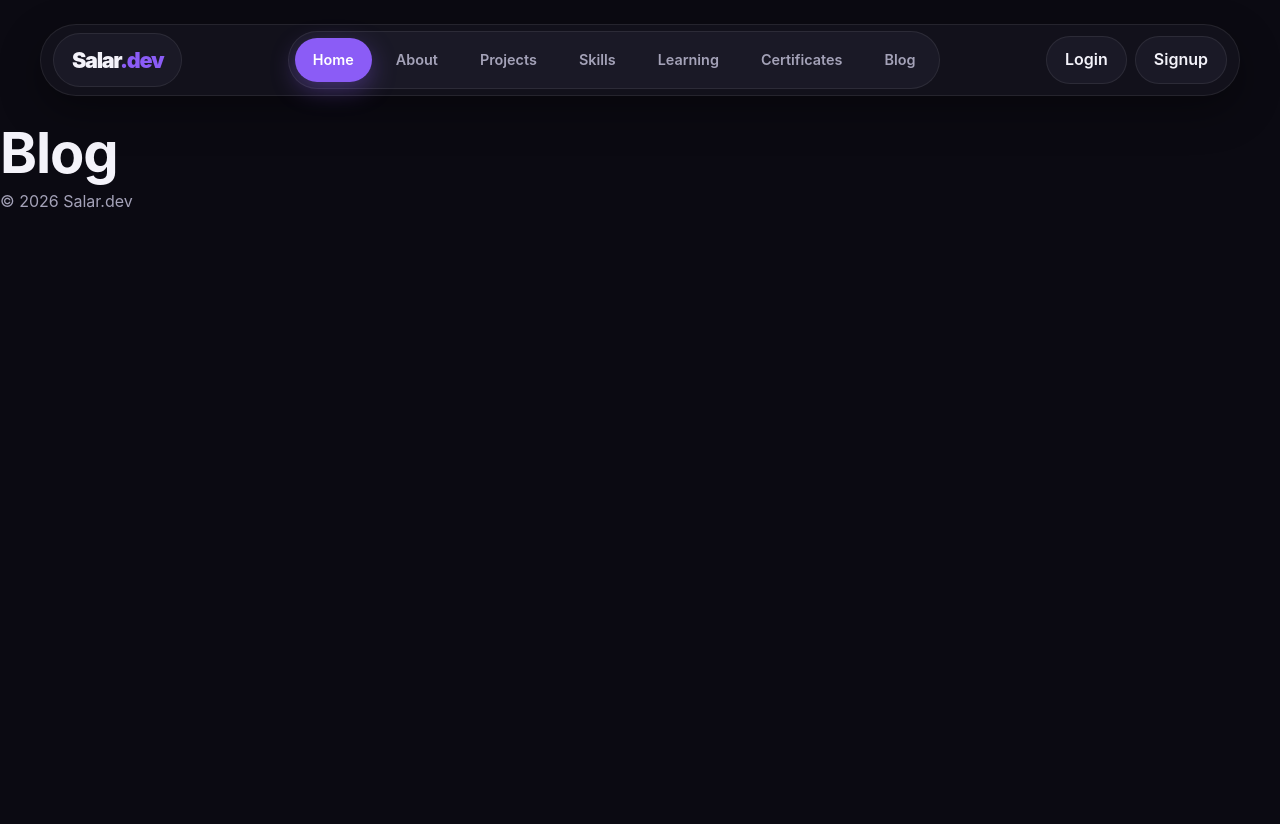
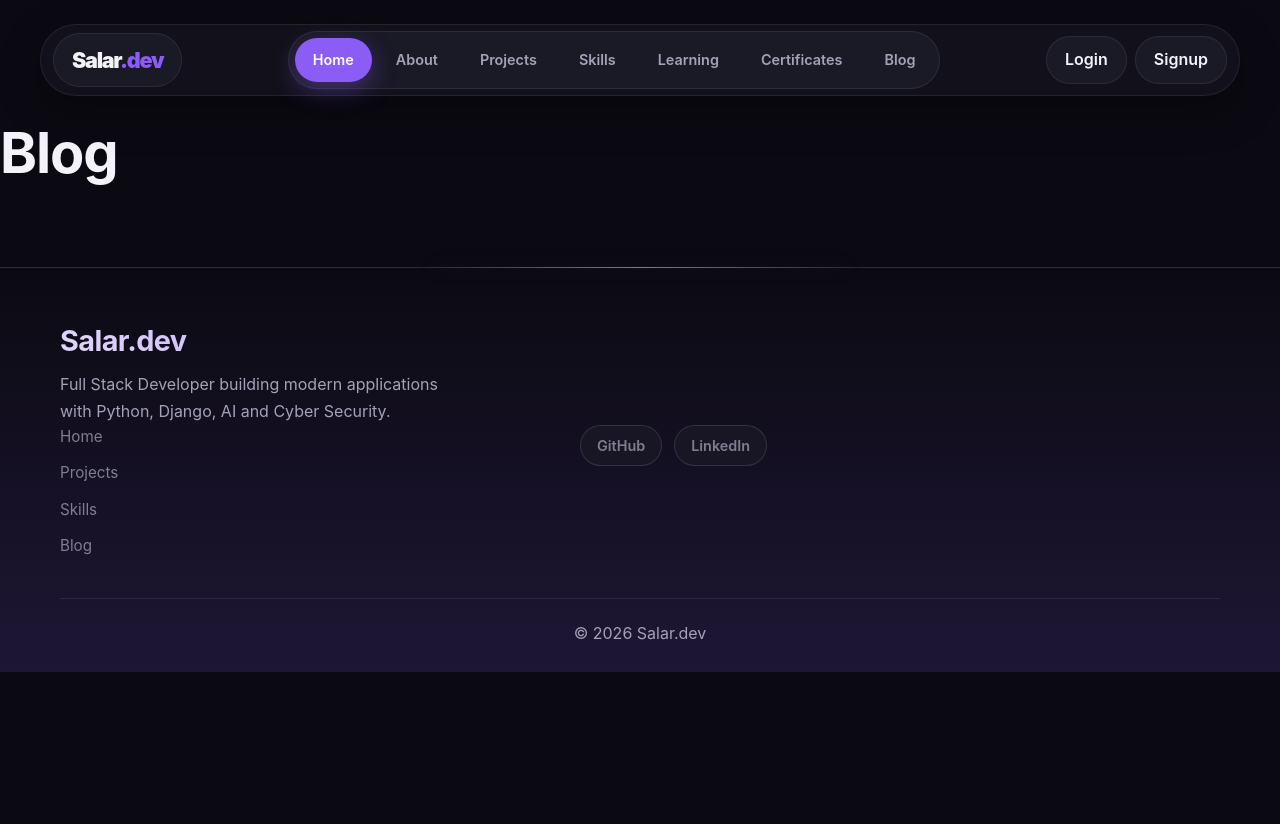
Before and after one commit to salarrahimi138-dotcom/salar-dev, a Django app: page /blog/ in a window 1280 px wide. Run offline with Django 5.2, Linux system fonts and the light colour scheme; data that the repository does not hold is empty.

```diff
--- a/core/templates/core/about.html
+++ b/core/templates/core/about.html
@@ -1,4 +1,5 @@
 {% extends "base.html" %}
+{% load static %}
 {% block content %}
     <h1>About My</h1>
 {% endblock %}
--- a/core/templates/core/blog.html
+++ b/core/templates/core/blog.html
@@ -1,4 +1,5 @@
 {% extends "base.html" %}
+{% load static %}
 
 {% block content %}
 
--- a/core/templates/core/certificates.html
+++ b/core/templates/core/certificates.html
@@ -1,4 +1,5 @@
 {% extends "base.html" %}
+{% load static %}
 
 {% block content %}
 
--- a/core/templates/core/learning.html
+++ b/core/templates/core/learning.html
@@ -1,4 +1,5 @@
 {% extends "base.html" %}
+{% load static %}
 
 {% block content %}
 
--- a/core/templates/core/projects.html
+++ b/core/templates/core/projects.html
@@ -1,4 +1,5 @@
 {% extends "base.html" %}
+{% load static %}
 
 {% block content %}
 <h1>My Projects</h1>
--- a/core/templates/core/skills.html
+++ b/core/templates/core/skills.html
@@ -1,4 +1,5 @@
 {% extends "base.html" %}
+{% load static %}
 {% block content %}
 {% for skill in skills %}
     <h3>{{skill.name}}</h3>
--- a/static/css/style.css
+++ b/static/css/style.css
@@ -441,6 +441,10 @@ button.star-border {
     transform: scale(.94);
 }
 
+.tilt-btn--instagram::before {
+    background: linear-gradient(45deg, #f09433 0%, #e6683c 25%, #dc2743 50%, #cc2366 75%, #bc1888 100%);
+}
+
 .icon-3d {
     width: 120px;
     height: 120px;
@@ -1292,7 +1296,7 @@ button.star-border {
 
     --logoloop-gap: 32px;
     --logoloop-logoHeight: 28px;
-    --logoloop-fadeColorAuto: #ffffff;
+    --logoloop-fadeColorAuto: var(--color-bg);
 }
 
 .logoloop--vertical {
@@ -1303,12 +1307,6 @@ button.star-border {
 .logoloop--scale-hover {
     padding-top: calc(var(--logoloop-logoHeight) * 0.1);
     padding-bottom: calc(var(--logoloop-logoHeight) * 0.1);
-}
-
-@media (prefers-color-scheme: dark) {
-    .logoloop {
-        --logoloop-fadeColorAuto: #0b0b0b;
-    }
 }
 
 .logoloop__track {
@@ -1359,6 +1357,12 @@ button.star-border {
 .logoloop__node {
     display: inline-flex;
     align-items: center;
+    color: var(--color-muted);
+    transition: color var(--transition);
+}
+
+.logoloop__item:hover .logoloop__node {
+    color: var(--color-primary);
 }
 
 .logoloop__item img {
@@ -2380,24 +2384,55 @@ button.star-border {
 }
 
 .footer-container {
+
     padding-left: 2rem;
     padding-right: 2rem;
     padding-bottom: 2rem;
-}
+
+}
+
 
 .footer-nav {
+
     margin-top: 2.5rem;
-    display: flex;
-}
+
+    display: flex;
+
+    align-items: center;
+
+    gap: 25px;
+
+}
+
 
 .footer-nav.spread {
+
     justify-content: space-between;
-}
+
+}
+
 
 .footer-nav.end {
+
     justify-content: flex-end;
-}
-
+
+}
+
+
+.footer-nav a {
+
+    opacity: .75;
+
+    transition: .3s ease;
+
+}
+
+
+.footer-nav a:hover {
+
+    opacity: 1;
+
+}
 .back-button {
     transition: all 350ms;
     border-radius: 0.25rem;
@@ -3162,19 +3197,6 @@ button.star-border {
     to { background-position: -50% 0; }
 }
 
-.hero-card {
-    width: 320px;
-    height: 260px;
-
-    display: flex;
-    flex-direction: column;
-    justify-content: center;
-    align-items: center;
-
-    text-align: center;
-
-    animation: floating 4s ease-in-out infinite;
-}
 
 .hero-card {
     width: 360px;
@@ -3670,3 +3692,158 @@ button.star-border {
     }
 
 }
+
+
+.footer {
+    position: relative;
+    margin-top: 80px;
+    padding: 56px 0 24px;
+    border-top: 1px solid var(--color-border);
+    background: linear-gradient(180deg, transparent 0%, var(--color-primary-soft) 100%);
+}
+
+.footer::before {
+    content: "";
+    position: absolute;
+    top: -1px;
+    left: 50%;
+    width: min(420px, 60%);
+    height: 1px;
+    transform: translateX(-50%);
+    background: linear-gradient(90deg, transparent, var(--color-primary), transparent);
+    box-shadow: 0 0 18px var(--color-primary-line);
+}
+
+.footer .footer-container {
+    width: 100%;
+    max-width: var(--container-width);
+    margin: 0 auto;
+    padding: 0 20px;
+}
+
+.footer .footer-nav {
+    display: grid;
+    grid-template-columns: 1.6fr 1fr 1fr;
+    gap: 40px;
+    align-items: start;
+    margin-top: 0;
+}
+
+.footer .footer-nav.spread {
+    justify-content: normal;
+}
+
+.footer-brand h3 {
+    font-size: 1.8rem;
+    margin-bottom: 12px;
+    background: linear-gradient(90deg, var(--color-text) 0%, var(--color-primary) 50%, var(--color-text) 100%);
+    background-size: 200% auto;
+    -webkit-background-clip: text;
+    background-clip: text;
+    -webkit-text-fill-color: transparent;
+    color: transparent;
+    animation: footerShine 6s linear infinite;
+}
+
+@keyframes footerShine {
+    to { background-position: 200% center; }
+}
+
+.footer-brand p {
+    max-width: 400px;
+    color: var(--color-muted);
+    line-height: 1.7;
+}
+
+.footer h4 {
+    margin-bottom: 16px;
+    font-size: .8rem;
+    font-weight: 600;
+    letter-spacing: .12em;
+    text-transform: uppercase;
+    color: var(--color-muted);
+}
+
+.footer-links {
+    display: flex;
+    flex-direction: column;
+    gap: 12px;
+}
+.footer-social {
+    display: flex;
+    flex-direction: row;
+    gap: 12px;
+    align-items: center;
+
+}
+
+.footer-links a {
+    color: var(--color-muted);
+    font-size: .95rem;
+    transition: color var(--transition), transform var(--transition);
+}
+
+.footer-links a:hover {
+    color: var(--color-text);
+    transform: translateX(5px);
+}
+
+.footer-social a {
+    display: inline-flex;
+    align-items: center;
+    gap: 8px;
+    padding: 8px 16px;
+    border: 1px solid var(--color-border-strong);
+    border-radius: var(--radius-pill);
+    background: var(--color-card);
+    color: var(--color-muted);
+    font-size: .9rem;
+    font-weight: 600;
+    transition: color var(--transition), border-color var(--transition), box-shadow var(--transition), transform var(--transition);
+}
+
+.footer-social a:hover {
+    color: var(--color-text);
+    border-color: var(--color-primary);
+    box-shadow: var(--glow);
+    transform: translateY(-2px);
+}
+
+.footer-bottom {
+    margin-top: 40px;
+    padding-top: 20px;
+    border-top: 1px solid var(--color-border);
+    text-align: center;
+    font-size: .85rem;
+    color: var(--color-muted);
+}
+
+:root[dir="rtl"] .footer-links a:hover {
+    transform: translateX(-5px);
+}
+
+@media (max-width: 900px) {
+    .footer .footer-nav {
+        grid-template-columns: 1fr 1fr;
+    }
+
+    .footer-brand {
+        grid-column: 1 / -1;
+    }
+}
+
+@media (max-width: 560px) {
+    .footer {
+        margin-top: 56px;
+        padding-top: 40px;
+    }
+
+    .footer .footer-nav {
+        grid-template-columns: 1fr;
+        gap: 28px;
+    }
+
+    .footer .footer-container {
+        padding: 0 12px;
+    }
+}
--- a/templates/base.html
+++ b/templates/base.html
@@ -15,12 +15,93 @@
 
     {% endblock %}
 
-    {% include "components/footer.html" %}
+
 
 
     <script src="{% static 'js/animishen.js' %}"></script>
 
 
+    <footer class="footer">
+
+    <div class="footer-container">
+
+
+        <div class="footer-brand">
+
+            <h3>
+                Salar.dev
+            </h3>
+
+            <p>
+                Full Stack Developer building modern applications
+                with Python, Django, AI and Cyber Security.
+            </p>
+
+        </div>
+
+
+
+        <div class="footer-nav spread">
+
+
+            <div class="footer-links">
+
+                <a href="{% url 'home' %}">
+                    Home
+                </a>
+
+
+                <a href="{% url 'projects' %}">
+                    Projects
+                </a>
+
+
+                <a href="{% url 'skills' %}">
+                    Skills
+                </a>
+
+
+                <a href="{% url 'blog' %}">
+                    Blog
+                </a>
+
+            </div>
+
+
+
+            <div class="footer-social">
+
+                <a href="#">
+                    GitHub
+                </a>
+
+
+                <a href="#">
+                    LinkedIn
+                </a>
+
+            </div>
+
+
+        </div>
+
+
+
+        <div class="footer-bottom">
+
+            <p>
+                © 2026 Salar.dev
+            </p>
+
+        </div>
+
+
+    </div>
+
+
+</footer>
+
+
 
 </body>
 </html>
--- a/templates/components/footer.html
+++ /dev/null
@@ -1,3 +0,0 @@
-<footer>
-    <p>© 2026 Salar.dev</p>
-</footer>
```
